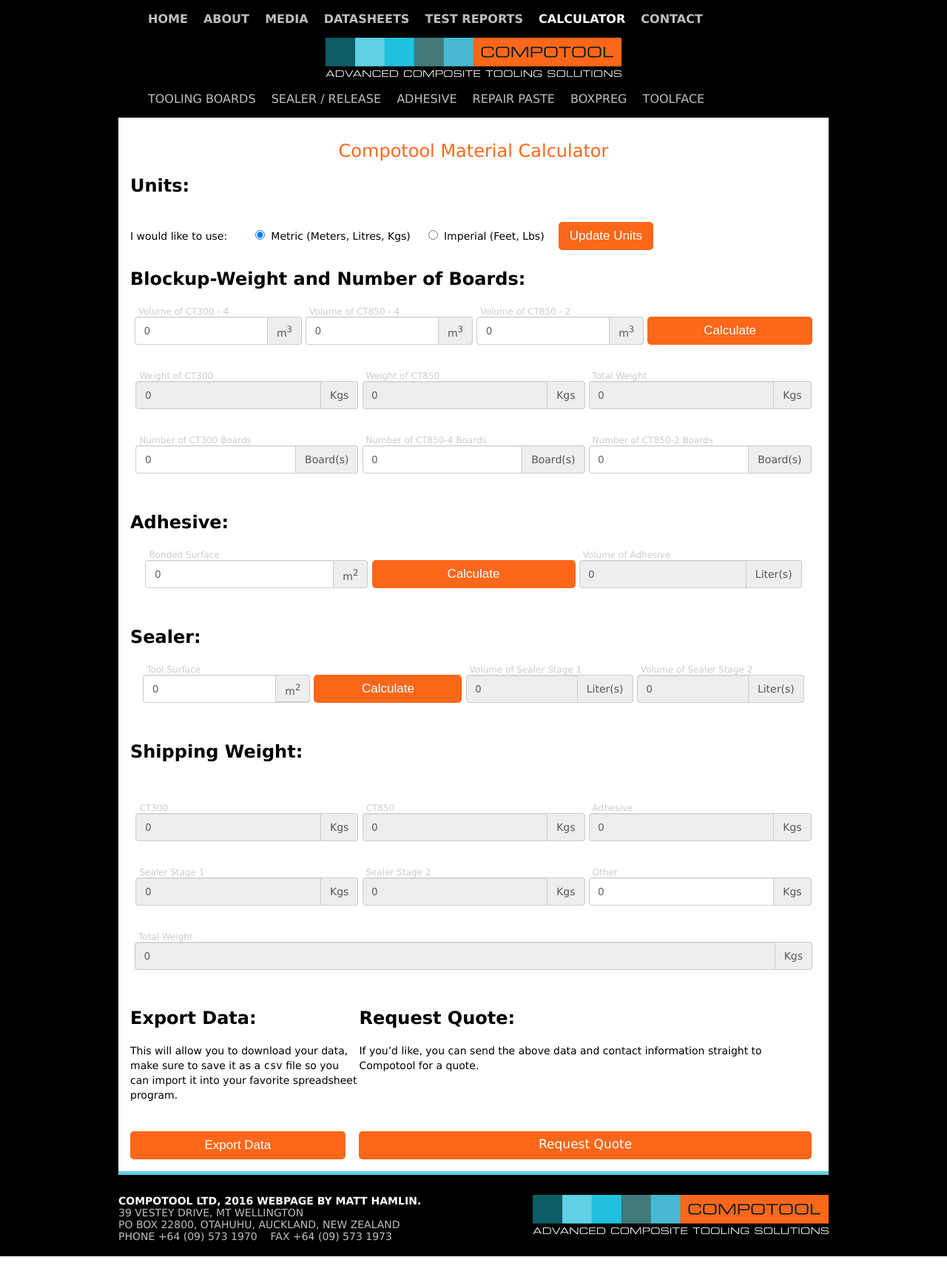
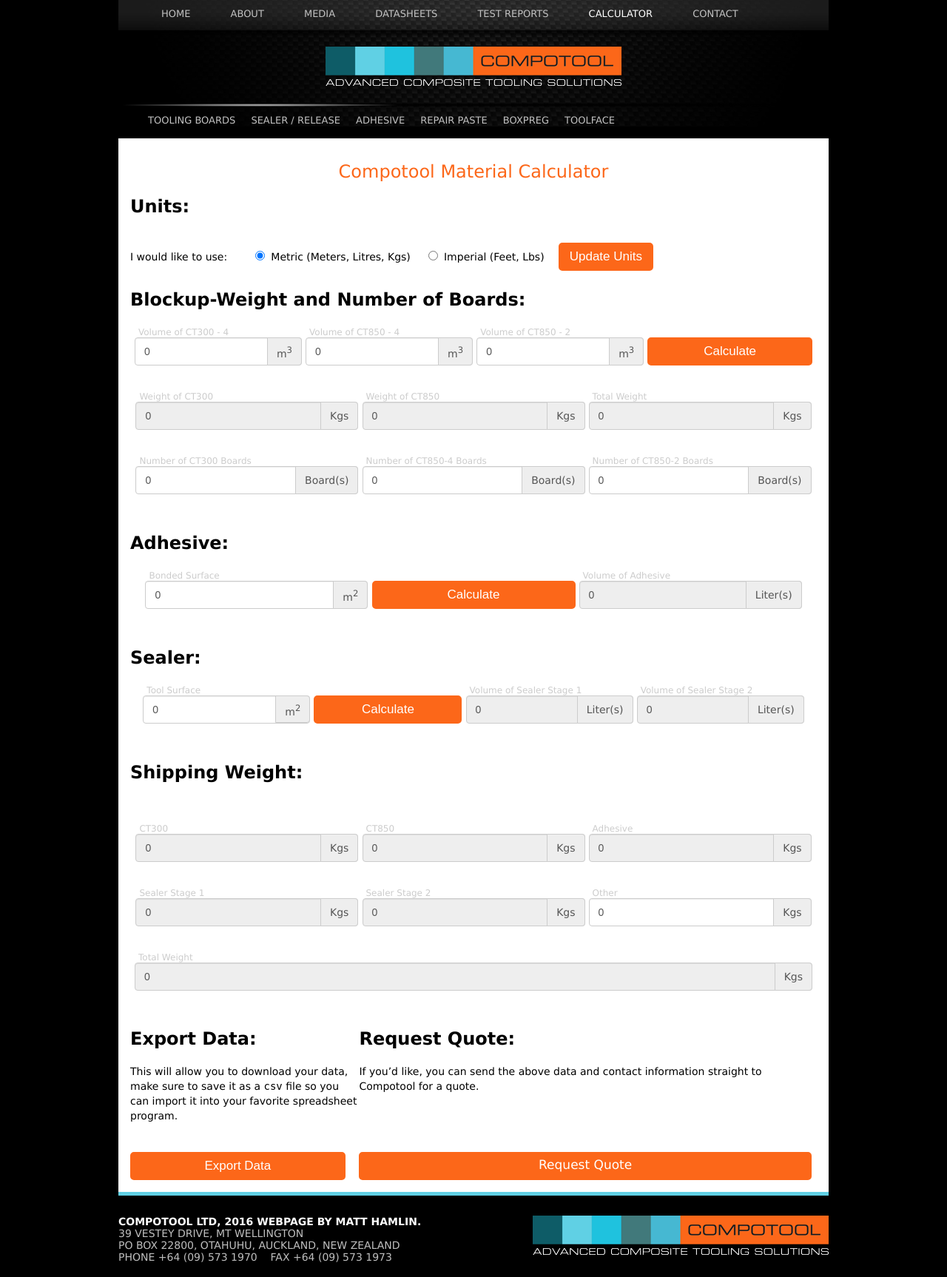
Before and after one commit to hamlim/Compotool-project, a PHP site: page / in a window 1280 px wide. Shown: the whole page at 74% size. Before the commit the page ends 1698 px from the top, so only its background shows below. Run offline with PHP 8.4, Linux system fonts and the light colour scheme; some libraries are stand-ins or nearby versions.

Commit message:
style changes for the most part

```diff
--- a/Dev/assets/css/prod/main.css
+++ b/Dev/assets/css/prod/main.css
@@ -1,9 +1,13 @@
+body {
+  margin: 0px;
+}
+
 html {
-  font-family: "Lucida Sans Unicode", sans-serif;
+  font-family: "Lucida Sans Unicode", "Lucida Grande", sans-serif;
 }
 
 h1 {
-  font-family: "Lucida Sans Unicode";
+  font-family: "Lucida Sans Unicode", "Lucida Grande", sans-serif;
   font-size: 24px;
   font-style: normal;
   font-variant: normal;
@@ -22,7 +26,7 @@
 
 p,
 label {
-  font-family: "Lucida Sans Unicode";
+  font-family: "Lucida Sans Unicode", "Lucida Grande", sans-serif;
   font-size: 14px;
   font-style: normal;
   font-variant: normal;
@@ -49,7 +53,7 @@
 }
 
 .nav--link {
-  color: #BFBFBF;
+  color: #c2c2c2;
   text-decoration: none;
 }
 .nav--link:hover, .nav--link:active, .nav--link:focus {
@@ -66,12 +70,17 @@
 }
 
 .font--slab {
-  font-weight: 600;
   text-transform: uppercase;
+  height: 14px;
+  font-size: 13px;
+  font-weight: normal;
+  padding: 10px 15px 14px 18px;
 }
 
 .font--thin {
-  font-weight: 100;
+  height: 15px;
+  font-size: 13px;
+  font-weight: normal;
   text-transform: uppercase;
 }
 
@@ -333,31 +350,7 @@
     opacity: 1;
   }
 }
-@-o-keyframes instaReveal {
-  0% {
-    opacity: 0;
-  }
-  100% {
-    opacity: 1;
-  }
-}
-@-moz-keyframes instaReveal {
-  0% {
-    opacity: 0;
-  }
-  100% {
-    opacity: 1;
-  }
-}
 @-webkit-keyframes instaReveal {
-  0% {
-    opacity: 0;
-  }
-  100% {
-    opacity: 1;
-  }
-}
-@-ms-keyframes instaReveal {
   0% {
     opacity: 0;
   }
@@ -623,78 +631,21 @@
   top: 50%;
   left: 50%;
   margin: -100px 0 0 -100px;
+  -webkit-transform: scale(0.25);
+      -ms-transform: scale(0.25);
           transform: scale(0.25);
 }
-
-@-ms-keyframes modaal-loading-spinner {
+@-webkit-keyframes modaal-loading-spinner {
   0% {
     opacity: 1;
     -ms-transform: scale(1.5);
-    -moz-transform: scale(1.5);
     -webkit-transform: scale(1.5);
-    -o-transform: scale(1.5);
     transform: scale(1.5);
   }
   100% {
     opacity: .1;
     -ms-transform: scale(1);
-    -moz-transform: scale(1);
     -webkit-transform: scale(1);
-    -o-transform: scale(1);
-    transform: scale(1);
-  }
-}
-@-moz-keyframes modaal-loading-spinner {
-  0% {
-    opacity: 1;
-    -ms-transform: scale(1.5);
-    -moz-transform: scale(1.5);
-    -webkit-transform: scale(1.5);
-    -o-transform: scale(1.5);
-    transform: scale(1.5);
-  }
-  100% {
-    opacity: .1;
-    -ms-transform: scale(1);
-    -moz-transform: scale(1);
-    -webkit-transform: scale(1);
-    -o-transform: scale(1);
-    transform: scale(1);
-  }
-}
-@-webkit-keyframes modaal-loading-spinner {
-  0% {
-    opacity: 1;
-    -ms-transform: scale(1.5);
-    -moz-transform: scale(1.5);
-    -webkit-transform: scale(1.5);
-    -o-transform: scale(1.5);
-    transform: scale(1.5);
-  }
-  100% {
-    opacity: .1;
-    -ms-transform: scale(1);
-    -moz-transform: scale(1);
-    -webkit-transform: scale(1);
-    -o-transform: scale(1);
-    transform: scale(1);
-  }
-}
-@-o-keyframes modaal-loading-spinner {
-  0% {
-    opacity: 1;
-    -ms-transform: scale(1.5);
-    -moz-transform: scale(1.5);
-    -webkit-transform: scale(1.5);
-    -o-transform: scale(1.5);
-    transform: scale(1.5);
-  }
-  100% {
-    opacity: .1;
-    -ms-transform: scale(1);
-    -moz-transform: scale(1);
-    -webkit-transform: scale(1);
-    -o-transform: scale(1);
     transform: scale(1);
   }
 }
@@ -929,8 +836,14 @@
   color: #60D0E4;
 }
 
+.header {
+  background: url("../../img/header_back.jpg") left top repeat-x;
+}
+
 .nav--ul {
+  margin-top: 0px;
   list-style-type: none;
+  padding-top: 8px;
 }
 
 .nav--li {
@@ -945,6 +858,19 @@
   margin-left: auto;
   margin-right: auto;
   width: 400px;
+  padding: 20px 0;
+}
+
+.nav--bar-bottom:before {
+  display: block;
+  height: 4px;
+  background-image: -webkit-radial-gradient(ellipse closest-side at 20% 50%, white, #000000);
+  background-image: radial-gradient(ellipse closest-side at 20% 50%, white, #000000);
+  opacity: 0.8;
+  -moz-opacity: 0.8;
+  -webkit-opacity: 0.8;
+  width: 960px;
+  content: "";
 }
 
 .main {
@@ -952,8 +878,6 @@
 }
 
 .blue-drop-shadow {
-  -moz-box-shadow: 0px 5px 0px 0px #60D0E4;
-  -webkit-box-shadow: 0px 5px 0px 0px #60D0E4;
   box-shadow: 0px 5px 0px 0px #60D0E4;
 }
 
--- /dev/null
+++ b/Dev/assets/css/src/_reset.scss
@@ -0,0 +1,3 @@
+body {
+	margin: 0px;
+}
--- a/Dev/assets/css/src/_typography.scss
+++ b/Dev/assets/css/src/_typography.scss
@@ -1,9 +1,10 @@
 html {
-    font-family: "Lucida Sans Unicode", sans-serif;
+    font-family: "Lucida Sans Unicode", "Lucida Grande", sans-serif;
+
 }
 
 h1 {
-	font-family: "Lucida Sans Unicode";
+	font-family: "Lucida Sans Unicode", "Lucida Grande", sans-serif;
 	font-size: 24px;
 	font-style: normal;
 	font-variant: normal;
@@ -11,7 +12,7 @@
 	line-height: 26.4px;
 }
 h3 {
-	font-family: "Lucida Sans Unicode";
+	font-family: "Lucida Sans Unicode", "Lucida Grande", sans-serif;
 	font-size: 14px;
 	font-style: normal;
 	font-variant: normal;
@@ -20,7 +21,7 @@
 }
 p,
 label {
-	font-family: "Lucida Sans Unicode";
+	font-family: "Lucida Sans Unicode", "Lucida Grande", sans-serif;
 	font-size: 14px;
 	font-style: normal;
 	font-variant: normal;
@@ -28,7 +29,7 @@
 	line-height: 20px;
 }
 blockquote {
-	font-family: "Lucida Sans Unicode";
+	font-family: "Lucida Sans Unicode", "Lucida Grande", sans-serif;
 	font-size: 21px;
 	font-style: normal;
 	font-variant: normal;
@@ -36,7 +37,7 @@
 	line-height: 30px;
 }
 pre {
-	font-family: "Lucida Sans Unicode";
+	font-family: "Lucida Sans Unicode", "Lucida Grande", sans-serif;
 	font-size: 13.5135px;
 	font-style: normal;
 	font-variant: normal;
@@ -45,7 +46,7 @@
 }
 
 .nav--link {
-    color: #BFBFBF;
+    color: #c2c2c2;
     text-decoration: none;
     &:hover,
     &:active,
@@ -61,11 +62,16 @@
     color: white;
 }
 .font--slab {
-    font-weight: 600;
     text-transform: uppercase;
+    height: 14px;
+    font-size: 13px;
+    font-weight: normal;
+    padding: 10px 15px 14px 18px;
 }
 .font--thin {
-    font-weight: 100;
+    height: 15px;
+    font-size: 13px;
+    font-weight: normal;
     text-transform: uppercase;
 }
 
--- a/Dev/assets/css/src/main.scss
+++ b/Dev/assets/css/src/main.scss
@@ -1,3 +1,4 @@
+@import "_reset";
 @import "_variables";
 @import "_typography";
 @import "_grid";
@@ -32,8 +33,13 @@
 
 
 // Nav
+.header {
+  background: url('../../img/header_back.jpg') left top repeat-x;
+}
 .nav--ul {
+    margin-top: 0px;
     list-style-type: none;
+    padding-top: 8px;
 }
 .nav--li {
     display: inline-block;
@@ -45,8 +51,20 @@
     margin-left: auto;
     margin-right: auto;
     width: 400px;
+    padding: 20px 0;
 }
-
+.nav--bar-bottom {
+  &:before {
+    display: block;
+    height: 4px;
+    background-image: radial-gradient(ellipse closest-side at 20% 50%, white, #000000);
+    opacity: 0.8;
+    -moz-opacity: 0.8;
+    -webkit-opacity: 0.8;
+    width: 960px;
+    content: "";
+  }
+}
 
 // Main classes
 .main {
--- a/Dev/package.json
+++ b/Dev/package.json
@@ -2,11 +2,13 @@
   "name": "Compotool-estimate-calculator",
   "version": "0.1.0",
   "devDependencies": {
+    "autoprefixer": "^6.3.7",
     "grunt": "~0.4.5",
     "grunt-contrib-jshint": "^0.10.0",
     "grunt-contrib-nodeunit": "~0.4.1",
     "grunt-contrib-sass": "~1.0.0",
     "grunt-contrib-uglify": "~0.5.0",
-    "grunt-es6-transpiler": "^1.0.2"
+    "grunt-es6-transpiler": "^1.0.2",
+    "grunt-postcss": "^0.8.0"
   }
 }
```
Also changed, not shown: other parts of Dev/assets/css/prod/main.css (+60 -57 lines), Dev/Gruntfile.js (+16 -1 lines), Dev/assets/css/prod/ie10and11hack.css (deleted, +0 -19 lines), Dev/assets/img/header_back.jpg (added), README.md, 1 other file. Lines whose indentation alone changed are shown as unchanged.
